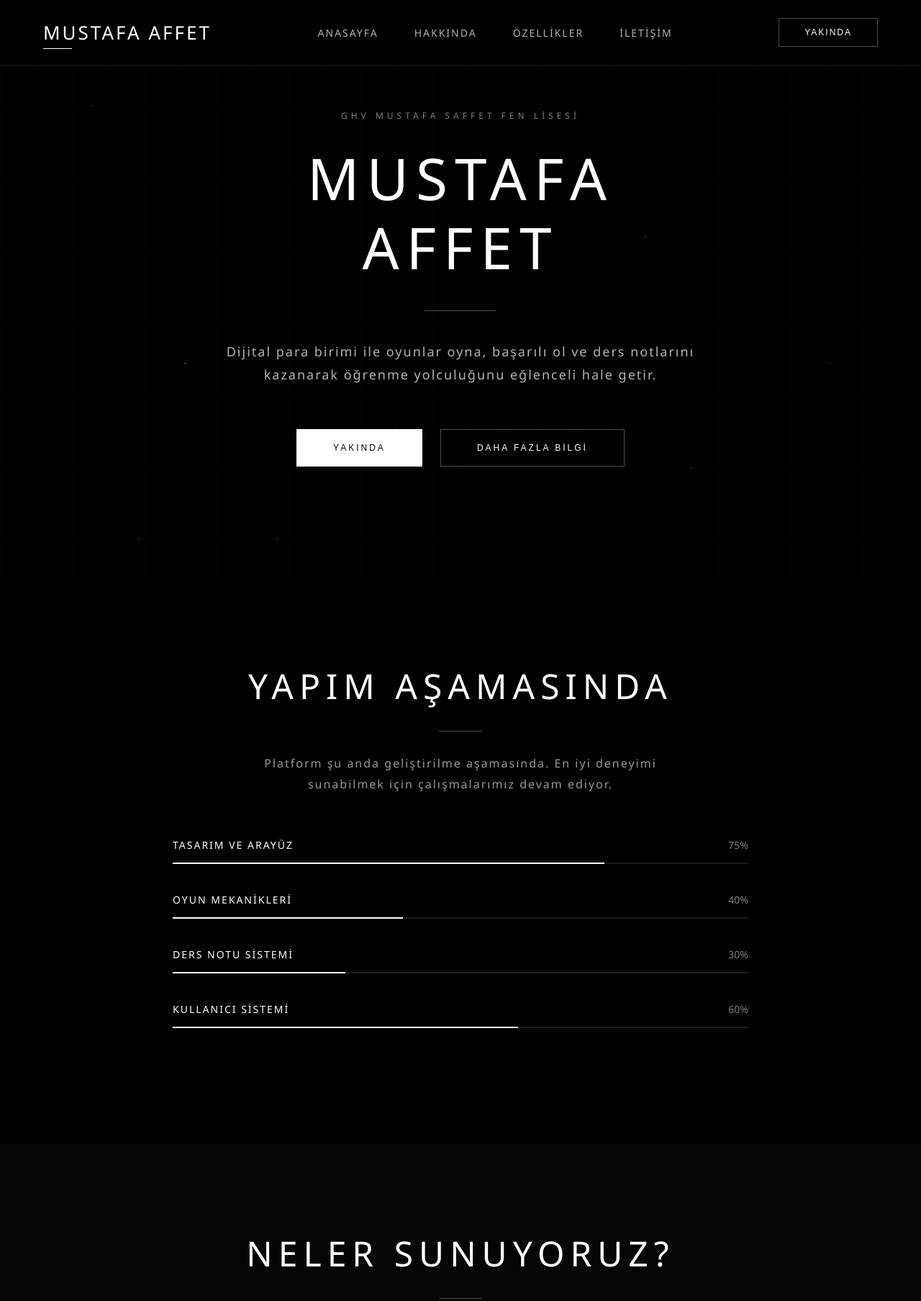
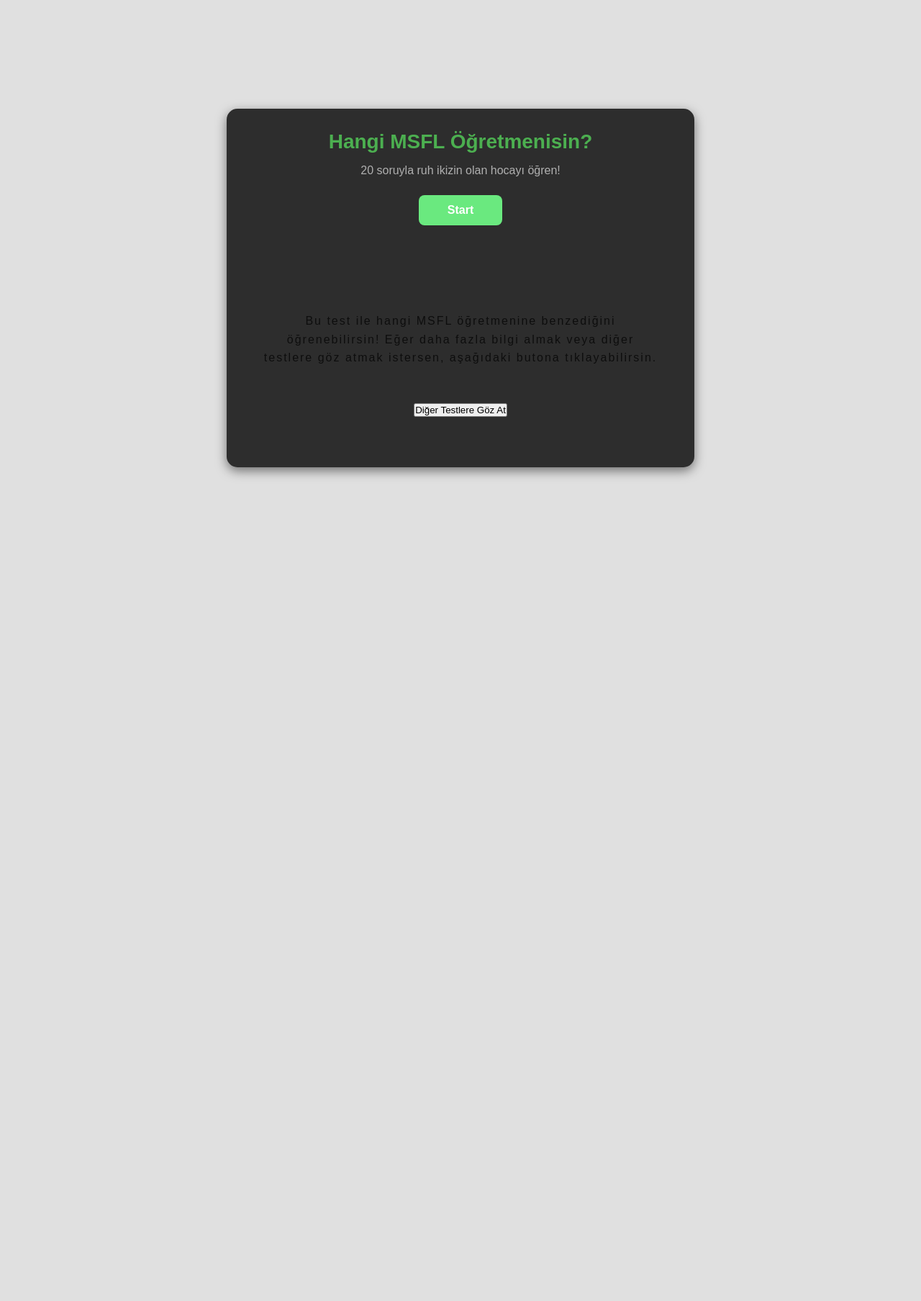
Before and after one commit to mustawtfa/mustafaaffet, a plain HTML site: page index.html in a window 1280 px wide. Shown: the top 1807 px of the page at 72% size. After the commit the page ends 800 px from the top, so only its background shows below. Drawn offline with Linux system fonts and the light colour scheme.

Commit message:
Update index.html

```diff
--- a/index.html
+++ b/index.html
@@ -3,148 +3,83 @@
 <head>
     <meta charset="UTF-8">
     <meta name="viewport" content="width=device-width, initial-scale=1.0">
-    <title>Mustafa Affet - Öğren, Oyna, Kazan</title>
-    <link rel="stylesheet" type="text/css" href="style.css">
+    <title>Hangi Öğretmensin</title>
+    <link rel="stylesheet" href="ogr.css">
 </head>
 <body>
     <!-- Animated Background -->
     <div class="bg-animation">
-        <span></span>
-        <span></span>
-        <span></span>
-        <span></span>
-        <span></span>
-        <span></span>
-        <span></span>
-        <span></span>
-        <span></span>
-        <span></span>
-        <span></span>
-        <span></span>
+        <span></span><span></span><span></span><span></span><span></span>
+        <span></span><span></span><span></span><span></span><span></span>
+        <span></span><span></span>
     </div>
 
-    <!-- Grid Overlay -->
+    <!-- Grid Pattern Overlay -->
     <div class="grid-overlay"></div>
 
-    <!-- Navigation -->
-    <nav>
-        <div class="logo">Mustafa Affet</div>
-        <ul class="nav-links">
-            <li><a href="#anasayfa">Anasayfa</a></li>
-            <li><a href="#hakkinda">Hakkında</a></li>
-            <li><a href="#ozellikler">Özellikler</a></li>
-            <li><a href="#iletisim">İletişim</a></li>
-        </ul>
-        <button class="nav-btn">Yakında</button>
-    </nav>
+    <div class="container">
+        <!-- Başlangıç Ekranı -->
+        <div id="startScreen">
+            <h1> Hangi MSFL Öğretmenisin?</h1>
+            <p class="subtitle">20 soruyla ruh ikizin olan hocayı öğren!</p>
+            <button class="start-btn" onclick="startQuiz()">Start</button>
 
-    <!-- Hero Section -->
-    <section class="hero" id="anasayfa">
-        <div class="hero-content">
-            <div class="hero-subtitle">GHV Mustafa Saffet Fen Lisesi</div>
-            <h1>Mustafa<br>Affet</h1>
-            <div class="hero-divider"></div>
-            <p>Dijital para birimi ile oyunlar oyna, başarılı ol ve ders notlarını kazanarak öğrenme yolculuğunu eğlenceli hale getir.</p>
-            <div class="hero-buttons">
-                <button class="btn-primary">Yakında</button>
-                <button class="btn-secondary">Daha Fazla Bilgi</button>
+            <!-- Alt kısıma eklenen bilgi ve buton -->
+            <div class="info-section" style="margin-top: 80px; text-align: center; padding: 40px 20px;">
+                <p style="font-size: 16px; font-weight: 300; letter-spacing: 2px; opacity: 0.7; margin-bottom: 30px; line-height: 1.6; max-width: 600px; margin-left: auto; margin-right: auto;">
+                    Bu test ile hangi MSFL öğretmenine benzediğini öğrenebilirsin!
+                    Eğer daha fazla bilgi almak veya diğer testlere göz atmak istersen,
+                    aşağıdaki butona tıklayabilirsin.
+                </p>
+                <button class="btn-secondary" onclick="window.location.href='ogr.html'" style="margin-top: 20px;">
+                    Diğer Testlere Göz At
+                </button>
             </div>
         </div>
-    </section>
 
-    <!-- Coming Soon Section -->
-    <section class="coming-soon" id="hakkinda">
-        <h2>Yapım Aşamasında</h2>
-        <div class="coming-soon-divider"></div>
-        <p>Platform şu anda geliştirilme aşamasında. En iyi deneyimi sunabilmek için çalışmalarımız devam ediyor.</p>
-
-        <div class="progress-container">
-            <div class="progress-item">
-                <div class="progress-header">
-                    <span class="progress-title">Tasarım ve Arayüz</span>
-                    <span class="progress-percentage">75%</span>
-                </div>
-                <div class="progress-bar">
-                    <div class="progress-fill" style="width: 75%"></div>
-                </div>
+        <!-- Quiz Ekranı -->
+        <div id="quizContainer" style="display: none;">
+            <div class="progress-bar">
+                <div class="progress-fill" id="progressFill"></div>
             </div>
 
-            <div class="progress-item">
-                <div class="progress-header">
-                    <span class="progress-title">Oyun Mekanikleri</span>
-                    <span class="progress-percentage">40%</span>
-                </div>
-                <div class="progress-bar">
-                    <div class="progress-fill" style="width: 40%"></div>
-                </div>
+            <div class="question-number">
+                Soru <span id="currentQuestion">1</span> / <span id="totalQuestions">20</span>
             </div>
 
-            <div class="progress-item">
-                <div class="progress-header">
-                    <span class="progress-title">Ders Notu Sistemi</span>
-                    <span class="progress-percentage">30%</span>
+            <h2 class="question-text" id="questionText"></h2>
+
+            <div class="options-container" id="optionsContainer"></div>
+
+            <div class="navigation">
+                <button class="nav-btn" id="prevBtn" onclick="previousQuestion()">← Önceki</button>
+                <button class="nav-btn next-btn" id="nextBtn" onclick="nextQuestion()">Sonraki →</button>
+            </div>
+        </div>
+
+        <!-- Sonuç Ekranı -->
+        <div id="resultScreen" style="display: none;">
+            <div class="result-container">
+                <h1> Sonucun:</h1>
+                <div class="winner-card">
+                    <h2>Sen</h2>
+                    <h3 id="winningPerson"></h3>
+                    <p class="score">Puan: <span id="winningScore"></span></p>
+                    <p class="description" id="descriptionText"></p>
                 </div>
-                <div class="progress-bar">
-                    <div class="progress-fill" style="width: 30%"></div>
-                </div>
-            </div>
 
-            <div class="progress-item">
-                <div class="progress-header">
-                    <span class="progress-title">Kullanıcı Sistemi</span>
-                    <span class="progress-percentage">60%</span>
-                </div>
-                <div class="progress-bar">
-                    <div class="progress-fill" style="width: 60%"></div>
+                <button class="restart-btn" onclick="restartQuiz()"> Tekrar Dene</button>
+
+                <!-- Sonuç ekranında da buton -->
+                <div style="margin-top: 50px; text-align: center;">
+                    <button class="btn-secondary" onclick="window.location.href='ogr.html'">
+                        Diğer Testlere Göz At
+                    </button>
                 </div>
             </div>
         </div>
-    </section>
+    </div>
 
-    <!-- Features Section -->
-    <section class="features" id="ozellikler">
-        <div class="features-content">
-            <h2>Neler Sunuyoruz?</h2>
-            <div class="features-divider"></div>
-            <div class="features-grid">
-                <div class="feature-item">
-                    <div class="feature-number">01</div>
-                    <div class="feature-title">Dijital Para Sistemi</div>
-                    <p class="feature-desc">Gerçek para kullanmadan, tamamen dijital para birimi ile güvenli ve eğlenceli bir deneyim.</p>
-                </div>
-                <div class="feature-item">
-                    <div class="feature-number">02</div>
-                    <div class="feature-title">Ders Notları Ödülleri</div>
-                    <p class="feature-desc">Oyunlarda başarılı olarak kaliteli ders notlarına erişim kazanın ve öğrenmeye devam edin.</p>
-                </div>
-                <div class="feature-item">
-                    <div class="feature-number">03</div>
-                    <div class="feature-title">Sıralama Sistemi</div>
-                    <p class="feature-desc">Sınıf arkadaşlarınla yarış, lider tablosunda yüksel ve başarılarını sergile.</p>
-                </div>
-                <div class="feature-item">
-                    <div class="feature-number">04</div>
-                    <div class="feature-title">Eğlenceli Oyunlar</div>
-                    <p class="feature-desc">Farklı oyun mekanikleri ile strateji geliştir ve eğlenirken öğren.</p>
-                </div>
-                <div class="feature-item">
-                    <div class="feature-number">05</div>
-                    <div class="feature-title">Yetenekli Bir Ekip</div>
-                    <p class="feature-desc">Mustafa ÇAKI, Kerem KARABIYIKOĞLU, Ahmet Eymen KIRAN ve Mehtap'ın katkılarıyla karşınıza güzel bir deneyim sunmak için elimizden geleni yapmaya çalışıyoruz.</p>
-                </div>
-            </div>
-        </div>
-    </section>
-
-    <!-- Footer -->
-    <footer id="iletisim">
-        <div class="footer-content">
-            <div class="footer-logo">Mustafa Affet</div>
-            <div class="footer-divider"></div>
-            <p>GHV Mustafa Saffet Fen Lisesi - Pendik</p>
-            <p>Eğitim amaçlı bağımsız öğrenci projesi</p>
-            <p class="disclaimer">Bu platform okul yönetimi tarafından yetkilendirilmemiştir ve resmi bir bağlantısı bulunmamaktadır.</p>
-        </div>
-    </footer>
+    <script src="ogr.js"></script>
 </body>
 </html>
```
